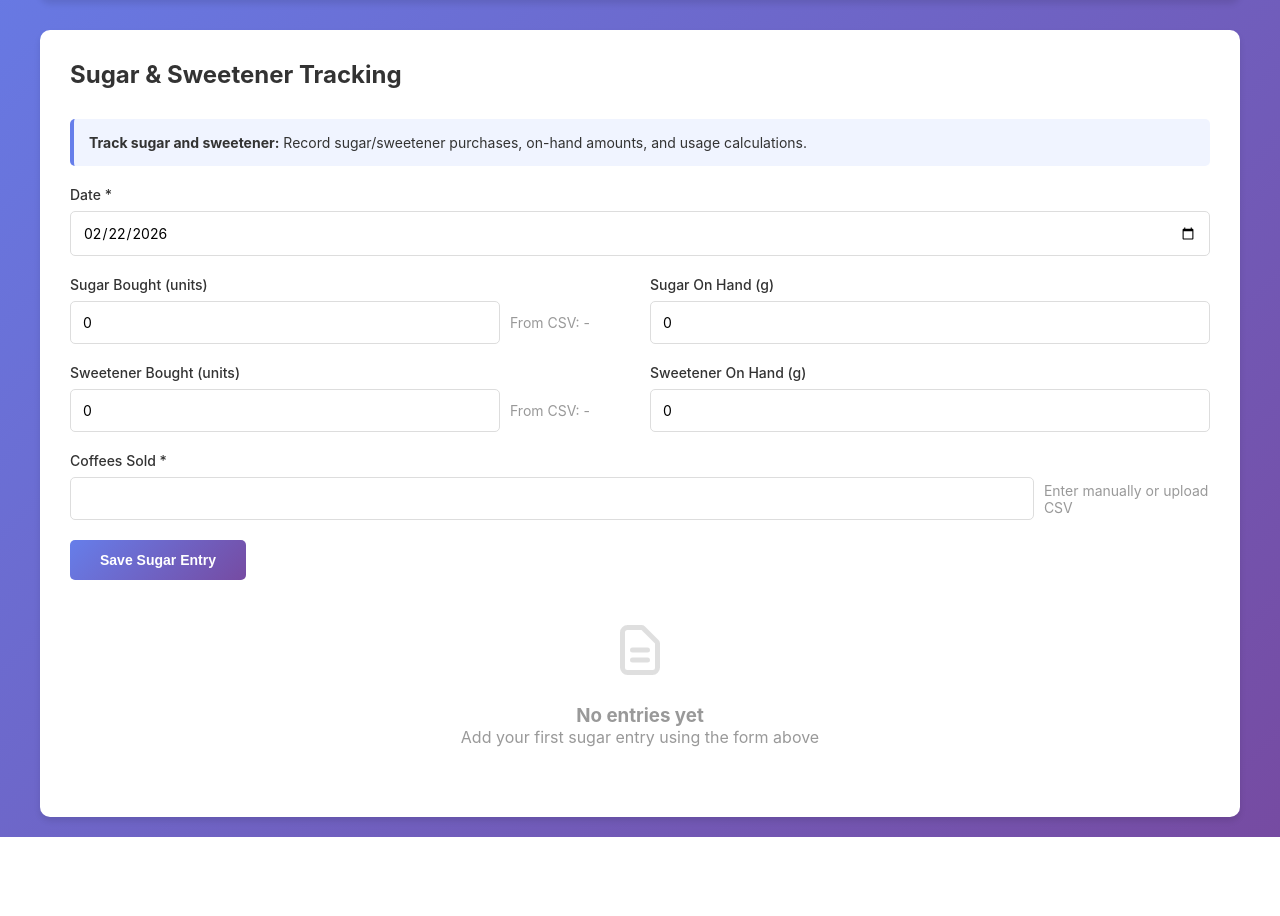
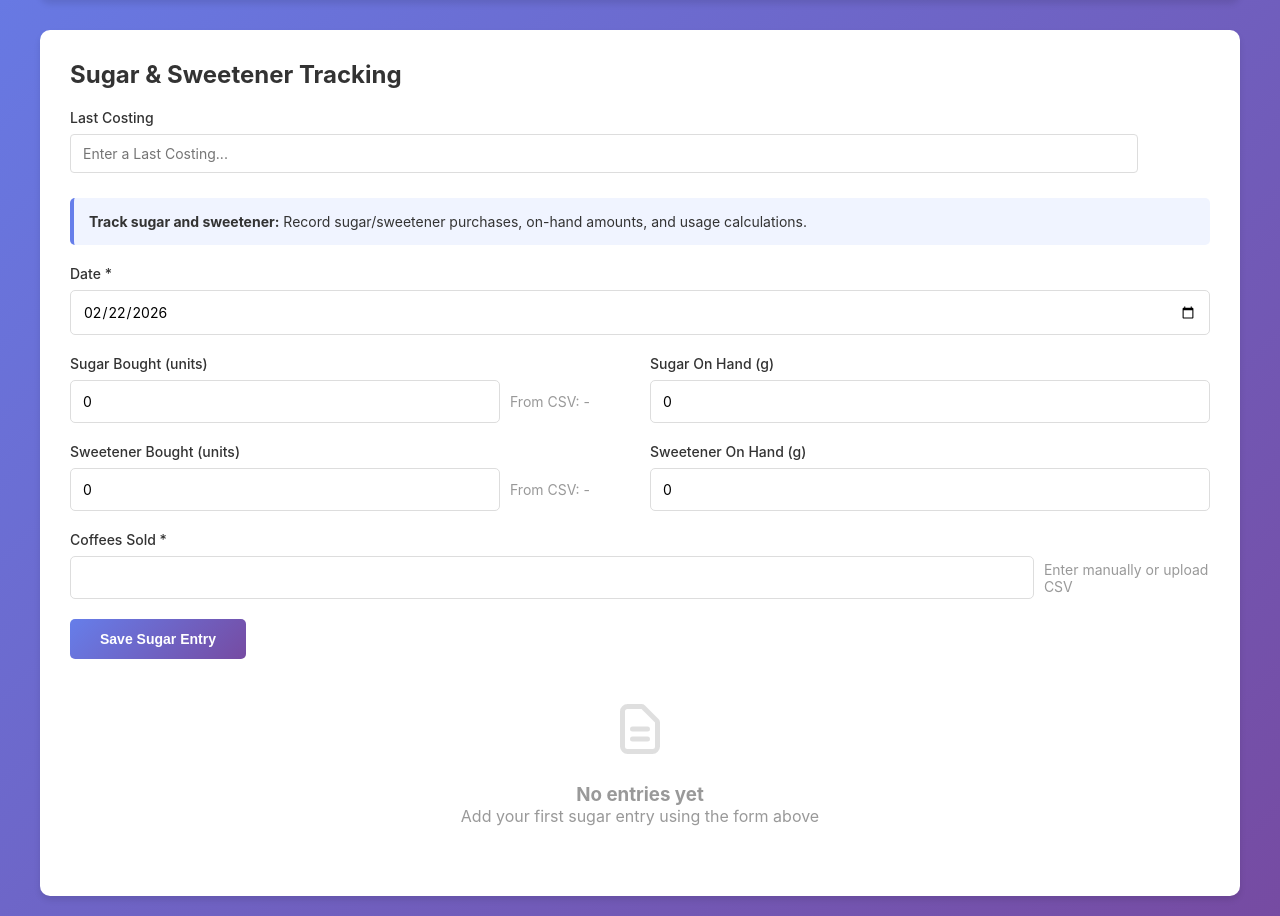
Before and after one commit to Devon-GS/Weekly-Stock-Takes-Web, a Flask app: page /sugar in a window 1280 px wide. Shown: the part 237-1153 px from the top of the page. Before the commit the page ends 1074 px from the top, so only its background shows below. Run offline with Flask 3, Linux system fonts and the light colour scheme; data that the repository does not hold is empty.

Commit message:
Add last costing to top of sugar page

```diff
--- a/templates/sugar.html
+++ b/templates/sugar.html
@@ -3,7 +3,24 @@
 {% block title %}Sugar & Sweetener - Weekly Stock Takes{% endblock %}
 
 {% block content %}
-<h2 style="margin-bottom: 30px; color: #333; font-size: 24px;">Sugar & Sweetener Tracking</h2>
+<h2 style="margin-bottom: 20px; color: #333; font-size: 24px;">Sugar & Sweetener Tracking</h2>
+
+<div style="margin-bottom: 25px;">
+    <div style="display: flex; gap: 12px; align-items: flex-start;">
+        <div style="flex: 1;">
+            <label for="lastCosting" style="display: block; margin-bottom: 8px; font-weight: 500; color: #333; font-size: 14px;">Last Costing</label>
+            <input
+                type="text"
+                id="lastCosting"
+                placeholder="Enter a Last Costing..."
+                style="width: 100%; padding: 10px 12px; border: 1px solid #ddd; border-radius: 4px; font-size: 14px; font-family: inherit;"
+            >
+        </div>
+        <div style="padding-top: 32px; min-width: 60px; text-align: center;">
+            <span id="savedIndicator" style="display: none; font-size: 12px; color: #2e7d32; font-weight: 600;">✓ Saved</span>
+        </div>
+    </div>
+</div>
 
 <div style="background: #f0f4ff; border-left: 4px solid #667eea; padding: 15px; border-radius: 5px; margin-bottom: 20px;">
     <p style="color: #333; font-size: 14px;">
@@ -107,6 +124,44 @@
 
 {% block extra_js %}
 <script>
+    // Last Costing widget - localStorage persistence
+    const lastCostingInput = document.getElementById('lastCosting');
+    const savedIndicator = document.getElementById('savedIndicator');
+    let saveTimeout;
+
+    // Load saved value from localStorage on page load
+    function loadLastCosting() {
+        const saved = localStorage.getItem('sugar_lastCosting');
+        if (saved) {
+            lastCostingInput.value = saved;
+        }
+    }
+
+    // Show saved indicator briefly
+    function showSavedIndicator() {
+        savedIndicator.style.display = 'block';
+        clearTimeout(saveTimeout);
+        saveTimeout = setTimeout(() => {
+            savedIndicator.style.display = 'none';
+        }, 2000);
+    }
+
+    // Save to localStorage on input
+    lastCostingInput.addEventListener('input', () => {
+        localStorage.setItem('sugar_lastCosting', lastCostingInput.value);
+        showSavedIndicator();
+    });
+
+    // Also save on blur for users who prefer explicit saves
+    lastCostingInput.addEventListener('blur', () => {
+        if (lastCostingInput.value) {
+            localStorage.setItem('sugar_lastCosting', lastCostingInput.value);
+        }
+    });
+
+    // Load on page load
+    loadLastCosting();
+
     // Set today's date as default
     document.getElementById('date').valueAsDate = new Date();
 
```
